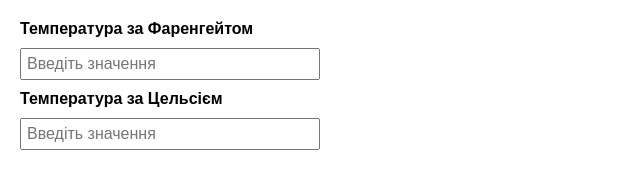
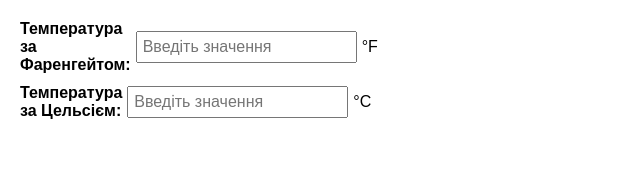
Before and after one commit to lizaberezhna/lab2.github.io, a plain HTML site: page index.html in a window 1280 px wide. Shown: the whole page, without its empty margins (0-640 px from the left). Drawn offline with Linux system fonts and the light colour scheme.

Commit message:
Update index.html

```diff
--- a/index.html
+++ b/index.html
@@ -15,22 +15,37 @@
             max-width: 300px;
             gap: 10px;
         }
+        .input-group {
+            display: flex;
+            align-items: center;
+            gap: 5px;
+        }
         label {
             font-weight: bold;
         }
         input[type="text"] {
             padding: 5px;
             font-size: 16px;
+            flex: 1;
+        }
+        .unit {
+            font-size: 16px;
         }
     </style>
 </head>
 <body>
     <div class="converter">
-        <label for="fahrenheit">Температура за Фаренгейтом</label>
-        <input type="text" id="fahrenheit" placeholder="Введіть значення">
+        <div class="input-group">
+            <label for="fahrenheit">Температура за Фаренгейтом:</label>
+            <input type="text" id="fahrenheit" placeholder="Введіть значення">
+            <span class="unit">°F</span>
+        </div>
 
-        <label for="celsius">Температура за Цельсієм</label>
-        <input type="text" id="celsius" placeholder="Введіть значення">
+        <div class="input-group">
+            <label for="celsius">Температура за Цельсієм:</label>
+            <input type="text" id="celsius" placeholder="Введіть значення">
+            <span class="unit">°C</span>
+        </div>
     </div>
 
     <script>
@@ -53,7 +68,7 @@
             const fahrenheitValue = parseFloat(fahrenheitInput.value);
             if (!isNaN(fahrenheitValue)) {
                 const celsiusValue = fahrenheitToCelsius(fahrenheitValue);
-                celsiusInput.value = `${celsiusValue.toFixed(2)} &deg;C`;
+                celsiusInput.value = celsiusValue.toFixed(2);
             } else {
                 celsiusInput.value = '';
             }
@@ -63,20 +78,11 @@
             const celsiusValue = parseFloat(celsiusInput.value);
             if (!isNaN(celsiusValue)) {
                 const fahrenheitValue = celsiusToFahrenheit(celsiusValue);
-                fahrenheitInput.value = `${fahrenheitValue.toFixed(2)} &deg;F`;
+                fahrenheitInput.value = fahrenheitValue.toFixed(2);
             } else {
                 fahrenheitInput.value = '';
             }
         });
-
-        // Очищення зайвих символів для введення
-        fahrenheitInput.addEventListener('focus', () => {
-            fahrenheitInput.value = fahrenheitInput.value.replace(' &deg;F', '');
-        });
-
-        celsiusInput.addEventListener('focus', () => {
-            celsiusInput.value = celsiusInput.value.replace(' &deg;C', '');
-        });
     </script>
 </body>
 </html>
```
